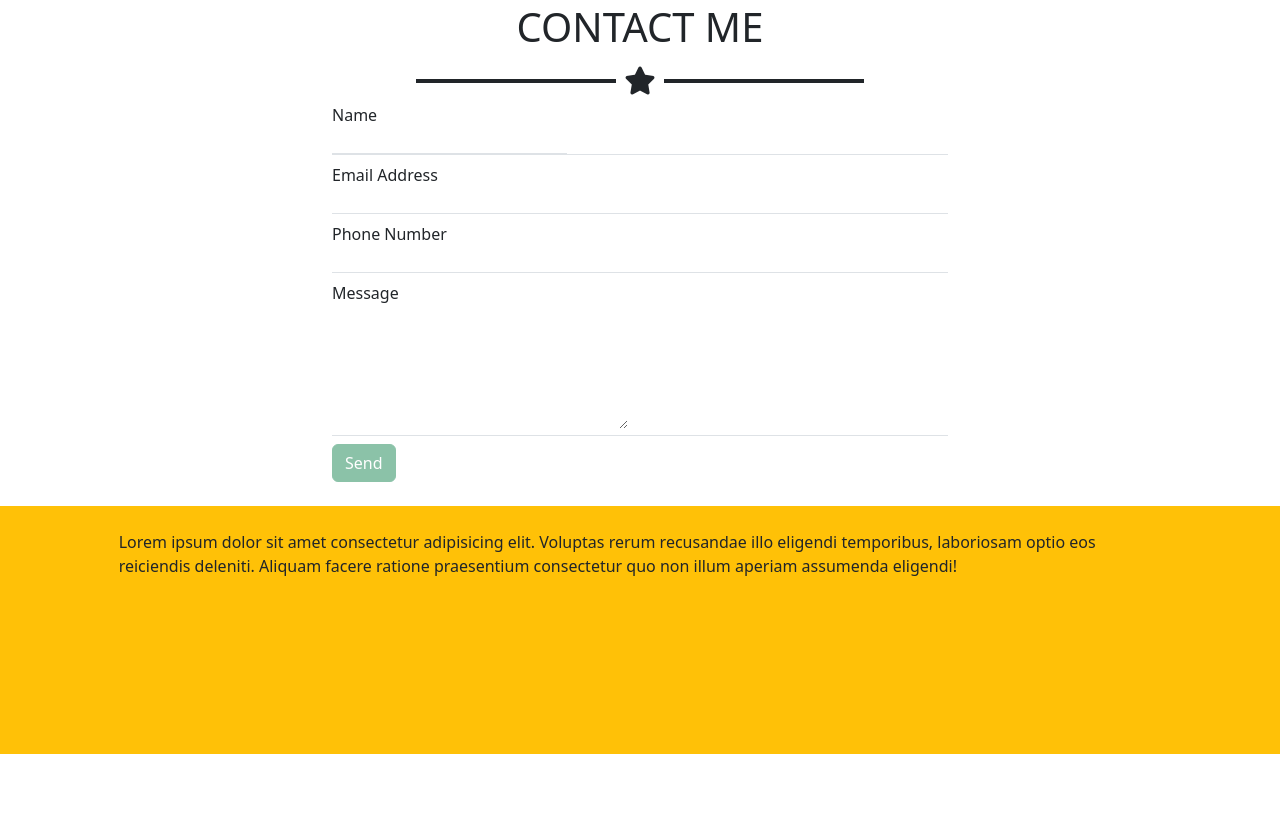
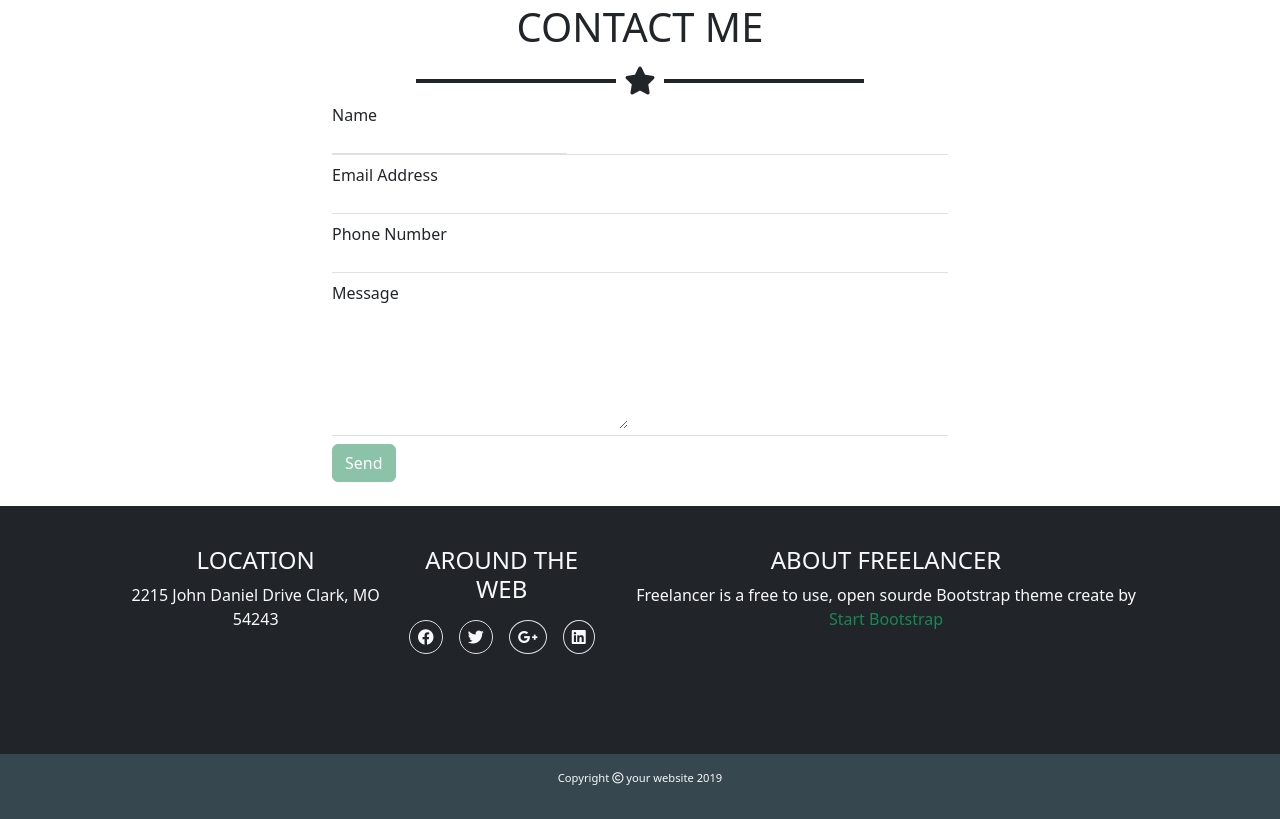
Before and after one commit to VincenzoDePetris/html-css-bootstrap-freelancer, a plain HTML site: page index.html in a window 1280 px wide. Shown: the part 1707-2526 px from the top of the page. Before the commit the page ends 2461 px from the top, so only its background shows below. Drawn offline with nearby package versions, Linux system fonts and the light colour scheme.

Commit message:
add: footer content

```diff
--- a/css/style.css
+++ b/css/style.css
@@ -14,3 +14,12 @@ img {
 .paragrafo {
   width: 50%;
 }
+
+footer .col-10 > div {
+  width: 30%;
+}
+
+.final-p {
+  font-size: 0.7rem;
+  background-color: #37474f;
+}
--- a/index.html
+++ b/index.html
@@ -218,15 +218,46 @@
     </main>
     <!-- footer -->
     <footer class="container-fluid">
-      <div class="row justify-content-center bg-warning py-4">
-        <div class="col-10 height rounded-4 col-md-10">
-          <p>
-            Lorem ipsum dolor sit amet consectetur adipisicing elit. Voluptas
-            rerum recusandae illo eligendi temporibus, laboriosam optio eos
-            reiciendis deleniti. Aliquam facere ratione praesentium consectetur
-            quo non illum aperiam assumenda eligendi!
-          </p>
+      <div class="row justify-content-center bg-dark py-4">
+        <div
+          class="col-6 height rounded-4 col-md-10 text-light d-md-flex text-center mx-auto"
+        >
+          <div class="mx-2 my-3">
+            <h4>LOCATION</h4>
+            <p>2215 John Daniel Drive Clark, MO 54243</p>
+          </div>
+          <div class="mx-2 my-3">
+            <h4>AROUND THE WEB</h4>
+            <div class="d-flex justify-content-center my-3">
+              <div class="px-2 py-1 mx-2 border rounded-circle">
+                <i class="fa-brands fa-facebook"></i>
+              </div>
+              <div class="px-2 py-1 mx-2 border rounded-circle">
+                <i class="fa-brands fa-twitter"></i>
+              </div>
+              <div class="px-2 py-1 mx-2 border rounded-circle">
+                <i class="fa-brands fa-google-plus-g"></i>
+              </div>
+              <div class="px-2 py-1 mx-2 border rounded-circle">
+                <i class="fa-brands fa-linkedin"></i>
+              </div>
+            </div>
+          </div>
+          <div class="mx-2 my-3">
+            <h4>ABOUT FREELANCER</h4>
+            <p>
+              Freelancer is a free to use, open sourde Bootstrap theme create by
+              <a class="text-decoration-none text-success" href="#"
+                >Start Bootstrap</a
+              >
+            </p>
+          </div>
         </div>
+      </div>
+      <div class="row text-center py-3 final-p text-light">
+        <p>
+          Copyright <i class="fa-regular fa-copyright"></i> your website 2019
+        </p>
       </div>
     </footer>
   </body>
```
